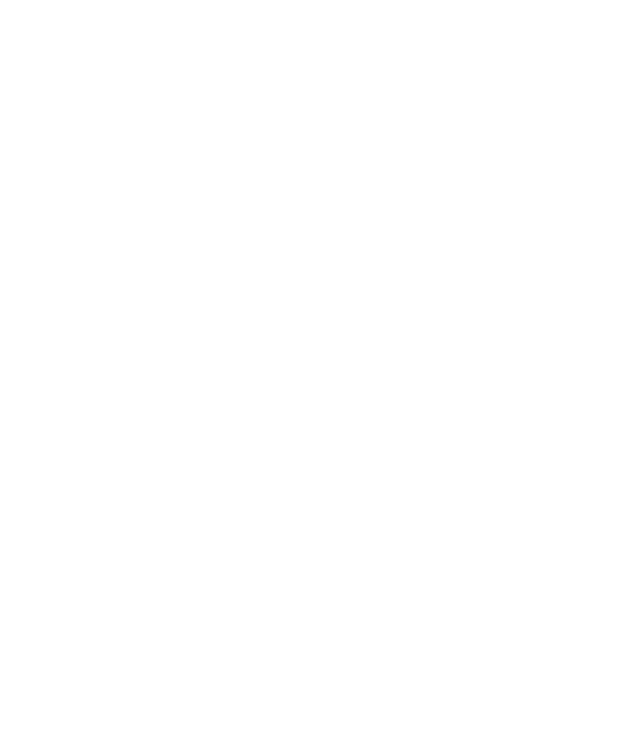
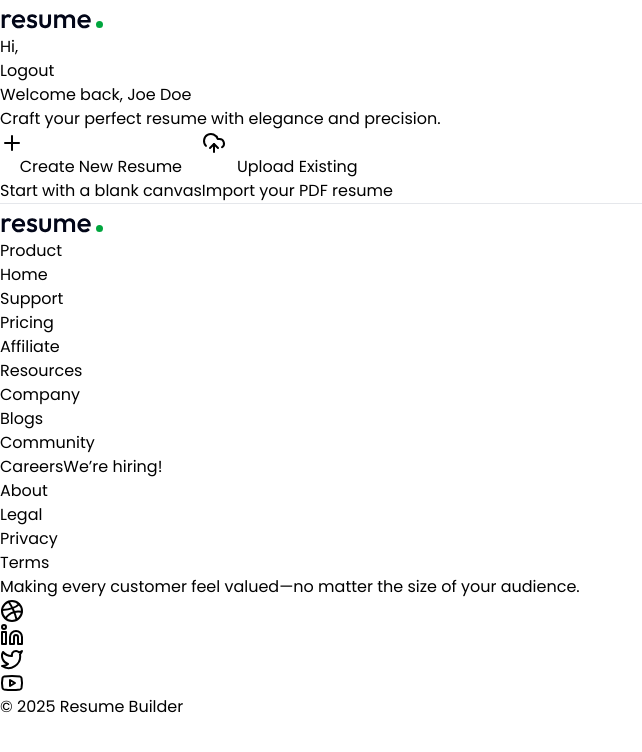
Before and after one commit to mannrandhawa004/ai-resume-builder, a React (Vite) app in the folder client/: page /dashboard in a window 1280 px wide. Before the commit this address had no page. Shown: the top 752 px of the page, without its empty margins (0-642 px from the left). Built offline with nearby package versions, Linux system fonts and the light colour scheme.

Commit message:
changes in ui of dashboard

```diff
--- a/client/src/App.jsx
+++ b/client/src/App.jsx
@@ -1,16 +1,30 @@
 import { Route, Routes } from 'react-router-dom'
 import Home from './pages/Home'
-
-
+import Layout from './pages/Layout'
+import Dashboard from './pages/Dashboard'
+import Login from './pages/Login'
+import { Toaster } from 'react-hot-toast'
+import ResumeBuilder from './pages/ResumeBuilder'
 
 const App = () => {
-
-
-
   return (
     <>
+
+      <Toaster />
       <Routes>
-        <Route path='/' element={<Home />}/>
+        {/* Public route */}
+        <Route path='/' element={<Home />} />
+        <Route path='/auth' element={<Login />} />
+
+        {/* Protected routes */}
+        <Route path='/dashboard' element={<Layout />}>
+          {/* Index route inside Layout */}
+          <Route index element={<Dashboard />} />
+
+          {/* Add more nested routes here if needed */}
+          <Route path='dashboard' element={<Dashboard />} />
+        </Route>
+          <Route path='builder' element={<ResumeBuilder />} />
       </Routes>
     </>
   )
```
Also changed, not shown: client/src/pages/Dashboard.jsx (+19 -2 lines).
